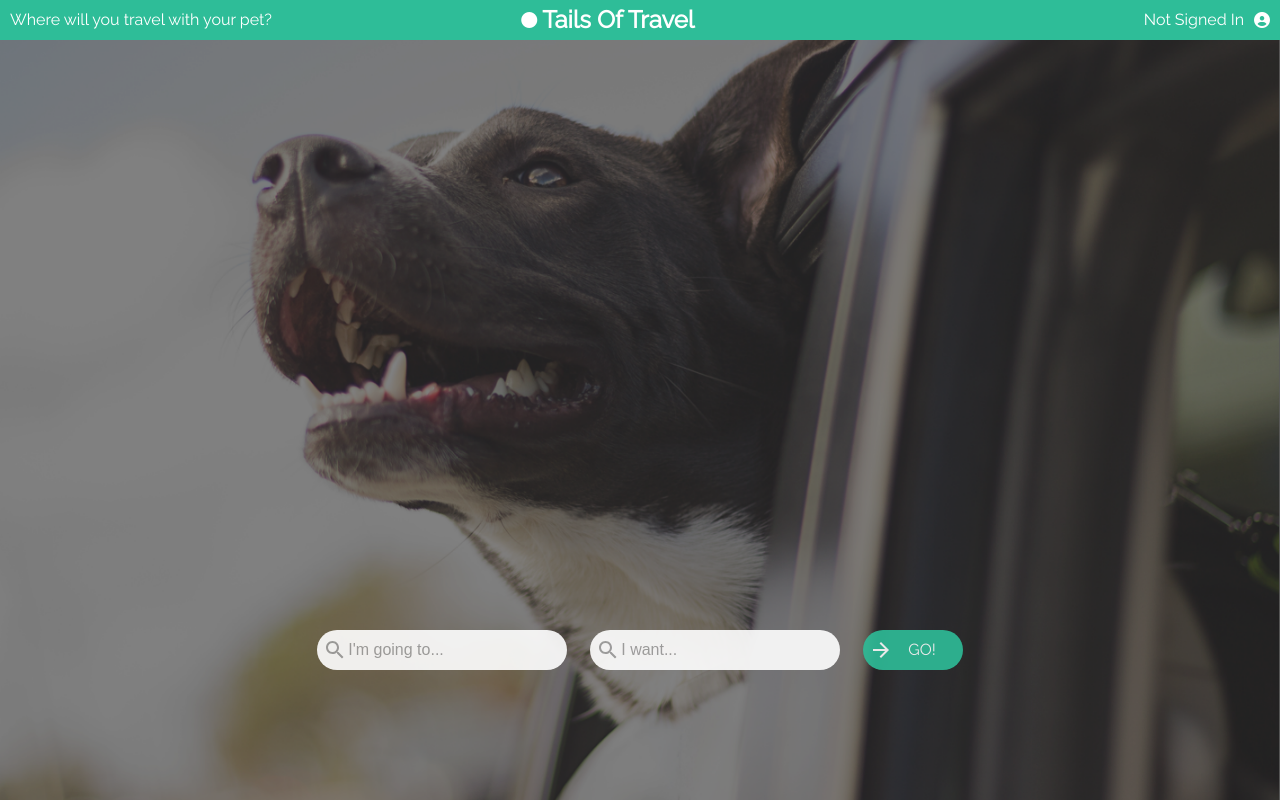
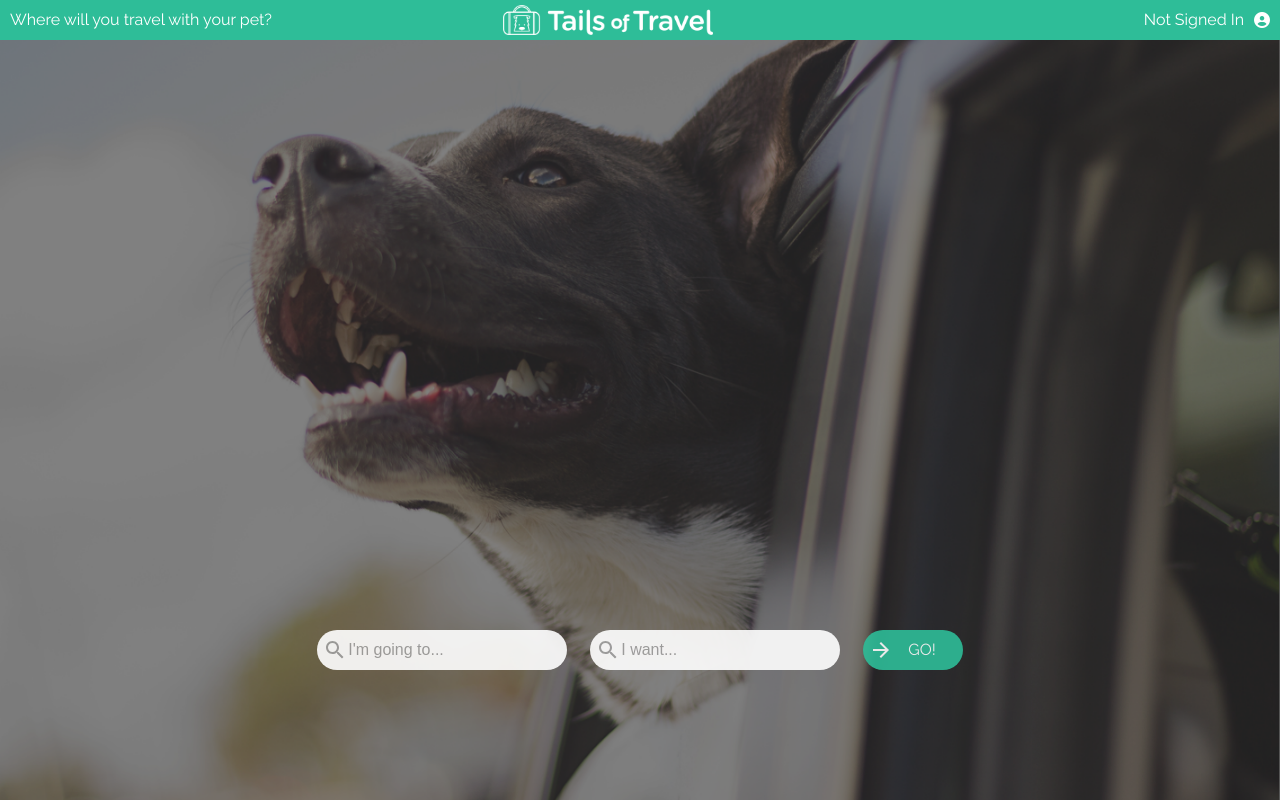
Before and after one commit to muffintoxin/tails-of-travel, a website: page public/index.html in a window 1280 px wide. Drawn offline with Linux system fonts and the light colour scheme.

Commit message:
Added logo to top of the site

```diff
--- a/public/index.html
+++ b/public/index.html
@@ -18,8 +18,9 @@
     <div class="nav-tagline">Where will you travel with your pet?</div>
     <div class="nav-logo-name">
       <!-- logo placeholder -->
-      <i class="fa fa-circle logo-place" aria-hidden="true"></i>
-      <h2>Tails Of Travel</h2>
+      <!-- <i class="fa fa-circle logo-place" aria-hidden="true"></i>
+      <h2>Tails Of Travel</h2> -->
+      <img src="./images/TOT_white_logo_2.png" style="height:75%">
     </div>
     <div class="nav-user-pic">
       <div class="nav-user-text">Not Signed In </div><i class="fa fa-user-circle" aria-hidden="true" id="nav-image" alt="avatar"></i></div>
```
Also changed, not shown: public/images/TOT_white_logo_2.png (added), public/images/logo-transparent.png (added), 1 other file.
